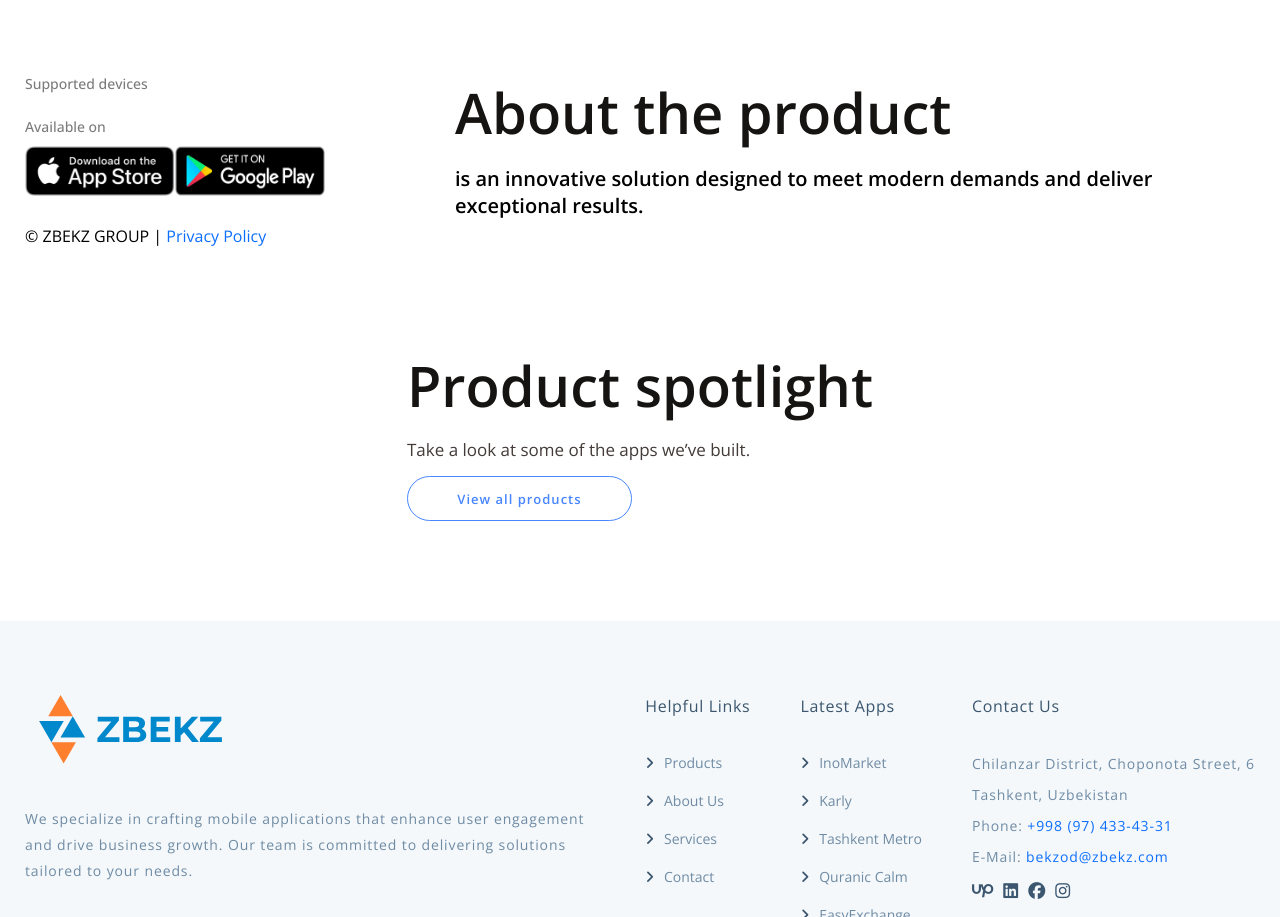
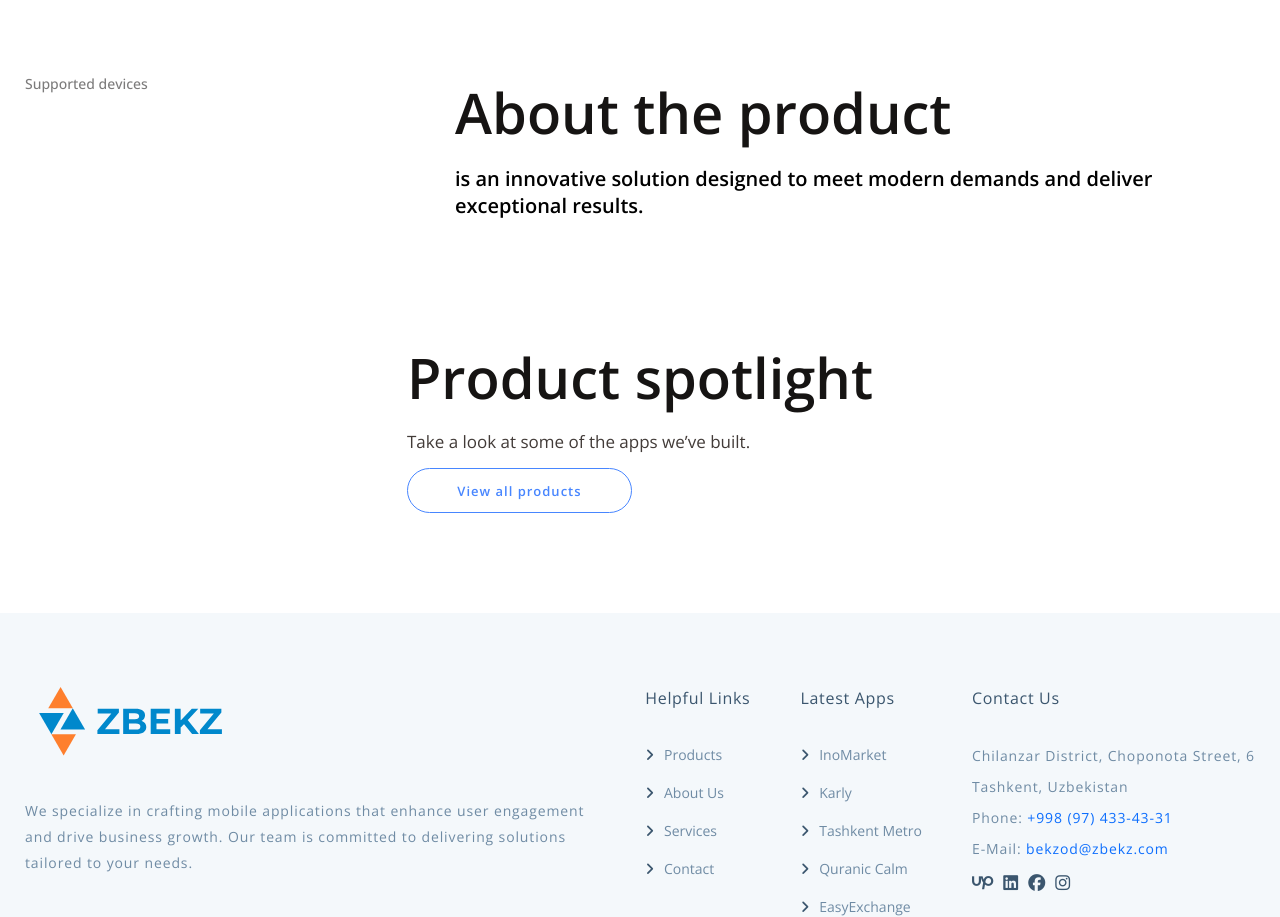
Before and after one commit to jackbouncy7/zbekz-react, a React (Vite) app: page /products/1 in a window 1280 px wide. Shown: the part 856-1773 px from the top of the page. Built offline with nearby package versions, Linux system fonts and the light colour scheme; no server answers; the database is empty.

Commit message:
Add redirects file

```diff
--- a/src/pages/ProductSingle/ProductSingle.jsx
+++ b/src/pages/ProductSingle/ProductSingle.jsx
@@ -95,8 +95,11 @@
                 </div>
 
                 <div className="product-item__info-block">
+                  {(product?.appstore || product?.playmarket) && (
                     <p className="product-item__headText">Available on</p>
+                  )}
                   <span className="product-item__val">
+                    {product?.appstore && (
                       <a href={product?.appstore} target="_blank">
                         <img
                           src={AppStoreLogo}
@@ -104,6 +107,8 @@
                           alt="app store logo"
                         />
                       </a>
+                    )}
+                    {product?.playmarket && (
                       <a href={product?.playmarket} target="_blank">
                         <img
                           src={PlayStoreLogo}
@@ -112,13 +117,16 @@
                           alt="play store logo"
                         />
                       </a>
+                    )}
                   </span>
+                  {product?.terms && (
                     <span>
                       © ZBEKZ GROUP |{" "}
                       <Link to={`/products/${product?.id}/privacy-policy`}>
                         Privacy Policy
                       </Link>{" "}
                     </span>
+                  )}
                 </div>
               </div>
               <div className="product-item__side">
```
Lines whose indentation alone changed are shown as unchanged.
